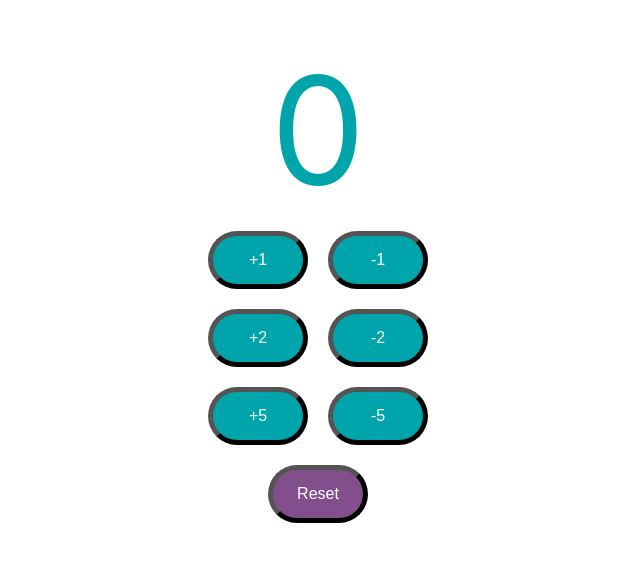
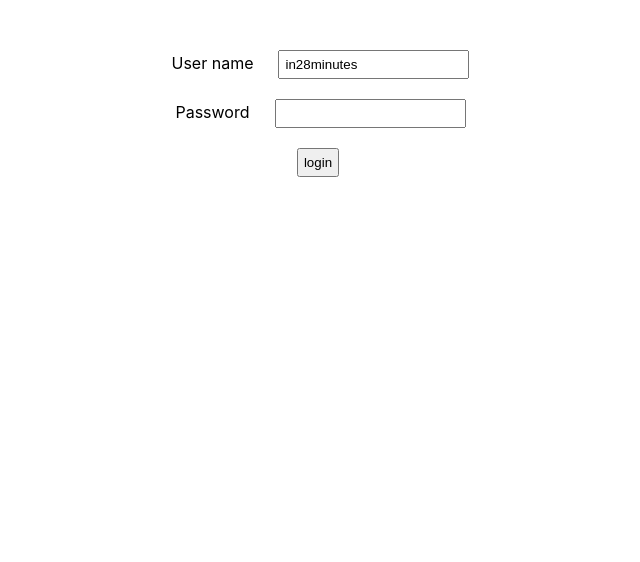
Before and after one commit to imnilesh18/Spring-Boot-3-Spring-Framework-6-with-Java, a React (Create React App) app in the folder 12_full-stack/Practise/01-frontend/todo-app/: page / in a window 1280 px wide. Shown: the top 562 px of the page, without its empty margins (322-962 px from the left). Built offline with nearby package versions, Linux system fonts and the light colour scheme.

Commit message:
Todo component created with Login Component hard coded authentication

```diff
--- a/12_full-stack/Practise/01-frontend/todo-app/src/App.js
+++ b/12_full-stack/Practise/01-frontend/todo-app/src/App.js
@@ -1,10 +1,10 @@
 import './App.css';
-import Counter from './components/counter/Counter'
+import TodoApp from './components/todo/Todo.App'
 
 function App() {
   return (
     <div className="App">
-      <Counter />
+      <TodoApp />
     </div>
   );
 }
--- /dev/null
+++ b/12_full-stack/Practise/01-frontend/todo-app/src/components/todo/Todo.App.jsx
@@ -0,0 +1,90 @@
+import './TodoApp.css'
+import { useState } from 'react'
+
+export default function TodoApp() {
+  return (
+    <div className="TodoApp">
+      <LoginComponent />
+      {/* <WelcomeComponent /> */}
+    </div>
+  )
+}
+
+function LoginComponent() {
+
+  const[username, setUsername] = useState('in28minutes')
+
+  const[password, setPassword] = useState('')
+
+  const[showSuccessMessage, setShowSuccessMessage] = useState(false)
+
+  const[showErrorMessage, setErrorSuccessMessage] = useState(false)
+
+  function handleUsernameChange(event) {
+    setUsername(event.target.value)
+  }
+
+  function handlePasswordChange(event) {
+     setPassword(event.target.value)
+  }
+
+  function handleSubmit() {
+    if(username==='in28minutes' && password==='dummy') {
+      console.log('Success')
+      setShowSuccessMessage(true)
+      setErrorSuccessMessage(false)
+    } else {
+      console.log('Failed')
+      setShowSuccessMessage(false)
+      setErrorSuccessMessage(true)
+    }
+  }
+
+  function SuccessMessageComponent() {
+    if(showSuccessMessage) {
+      return <div className="successMessage">Authenticated Successfully</div>
+    }
+    return null
+  }
+
+  function ErrorMessageComponent() {
+    if(showErrorMessage) {
+      return <div className="errorMessage">Authenticated Failed. Please check your credentials.</div>
+    }
+    return null
+  }
+
+  return (
+    <div className="Login">
+
+      <SuccessMessageComponent />
+      <ErrorMessageComponent />
+
+      <div className="LoginForm">
+
+        <div>
+          <label>User name</label>
+          <input type="text" name="username" value={username} onChange={handleUsernameChange}/>
+        </div>
+
+        <div>
+          <label>Password</label>
+          <input type="password" name="password" value={password} onChange={handlePasswordChange} />
+        </div>
+
+        <div>
+          <button type="button" name="login" onClick={handleSubmit}>login</button>
+        </div>
+
+      </div>
+    </div>
+  )
+}
+
+function WelcomeComponent() {
+  return (
+    <div className="Welcome">
+      Welcome Component
+    </div>
+  )
+}
--- /dev/null
+++ b/12_full-stack/Practise/01-frontend/todo-app/src/components/todo/TodoApp.css
@@ -0,0 +1,4 @@
+label, input, button {
+  margin: 10px;
+  padding: 5px;
+}
```
